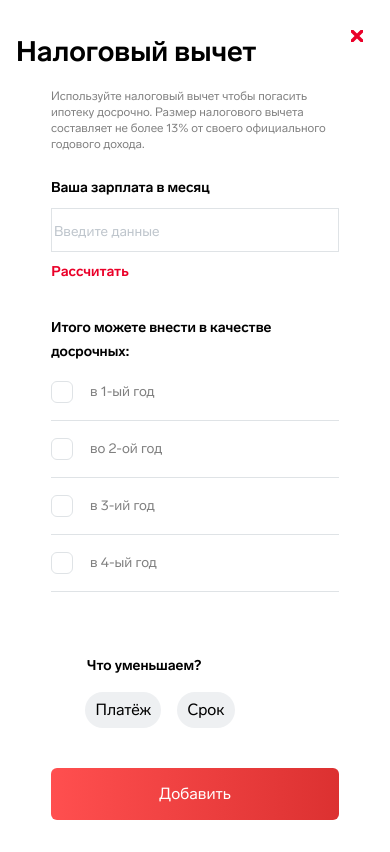
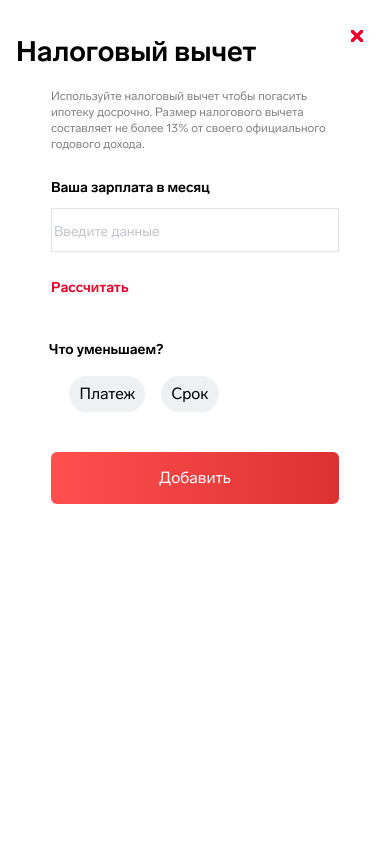
Before and after one commit to snobiwe/tax, a React (Create React App) app: page /page in a window 390 px wide. Built offline with nearby package versions, Linux system fonts and the light colour scheme.

Commit message:
доделаны Radio, сделан набросок бизнес-логики, реализовано раскрытие попапа

```diff
--- a/src/App.js
+++ b/src/App.js
@@ -1,4 +1,4 @@
-import React, { memo } from 'react'
+import React, { memo, useState, useCallback } from 'react'
 import './index.css'
 
 import { BrowserRouter as Router, Routes, Route } from 'react-router-dom'
@@ -13,6 +13,14 @@ import AddButton from './components/addButton/addButton'
 import CloseButton from './components/closeButton/closeButton'
 
 const App = memo(() => {
+  const [inputValue, setInputValue] = useState('')
+
+  const customInputValue = useCallback((e) => {
+    const value = e.target.value
+    setInputValue(value)
+    console.log(e.target.value)
+  }, [])
+
   return (
     <Router>
       <Routes>
@@ -31,9 +39,14 @@ const App = memo(() => {
             <Page
               popup={
                 <Popup
-                  salary={<SalaryForm />}
+                  salary={
+                    <SalaryForm
+                      customInputValue={customInputValue}
+                      inputValue={inputValue}
+                    />
+                  }
                   question={<QuestionForm />}
-                  advance={<AdvanceForm />}
+                  advance={<AdvanceForm value={inputValue * 12 * 0.13} />}
                   button={<AddButton />}
                   close={<CloseButton path="/" />}
                 />
--- a/src/components/advanceForm/advanceForm.css
+++ b/src/components/advanceForm/advanceForm.css
@@ -79,6 +79,13 @@
     background-image: url('../../images/Vectorcheck.svg');
   }
 
+  .advance_input:disabled+label::before {
+      background-color: #bec5cc;
+      background-image: url('../../images/Vectorcheck.svg');
+      border: none;
+      cursor: default;
+  }
+
   @media screen and (max-width: 780px) {
     .advance_fieldset {
         max-width: 389px;
--- a/src/components/advanceForm/advanceForm.js
+++ b/src/components/advanceForm/advanceForm.js
@@ -1,13 +1,29 @@
-import React, { memo } from 'react'
+import React, { memo, useState } from 'react'
 import './advanceForm.css'
 
 const AdvanceForm = memo(({ value }) => {
+  const [visibleForm, setVisibleForm] = useState(false)
+
   return (
     <fieldset className="advance_fieldset">
-      <legend className="advance_legend">
+      <button
+        onClick={(e) => {
+          e.preventDefault()
+          setVisibleForm(true)
+        }}
+        className="salary_button"
+      >
+        Рассчитать
+      </button>
+
+      {visibleForm && (
+        <p className="advance_legend">
           Итого можете внести в качестве досрочных:
-      </legend>
+        </p>
+      )}
+
       <ul className="advance_inputs">
+        {visibleForm && (
           <li className="advance_item">
             <input className="advance_input" type="checkbox" id="first"></input>
             <label htmlFor="first" className="advance_val">
@@ -15,13 +31,21 @@ const AdvanceForm = memo(({ value }) => {
               <span className="advance_span">в 1-ый год</span>
             </label>
           </li>
+        )}
+        {visibleForm && (
           <li className="advance_item">
-          <input className="advance_input" type="checkbox" id="second"></input>
+            <input
+              className="advance_input"
+              type="checkbox"
+              id="second"
+            ></input>
             <label htmlFor="second" className="advance_val">
               {value}
               <span className="advance_span">во 2-ой год</span>
             </label>
           </li>
+        )}
+        {visibleForm && (
           <li className="advance_item">
             <input className="advance_input" type="checkbox" id="third"></input>
             <label htmlFor="third" className="advance_val">
@@ -29,13 +53,20 @@ const AdvanceForm = memo(({ value }) => {
               <span className="advance_span">в 3-ий год</span>
             </label>
           </li>
+        )}
+        {visibleForm && (
           <li className="advance_item">
-          <input className="advance_input" type="checkbox" id="fourth"></input>
+            <input
+              className="advance_input"
+              type="checkbox"
+              id="fourth"
+            ></input>
             <label htmlFor="fourth" className="advance_val">
               {value}
               <span className="advance_span">в 4-ый год</span>
             </label>
           </li>
+        )}
       </ul>
     </fieldset>
   )
--- a/src/components/closeButton/closeButton.css
+++ b/src/components/closeButton/closeButton.css
@@ -25,5 +25,7 @@
     .close_button{
         min-width: 12px;
         min-height: 12px;
+        top: 22px;
+        right: 22px;
     }
 }
--- a/src/components/questionForm/questionForm.css
+++ b/src/components/questionForm/questionForm.css
@@ -3,15 +3,15 @@
     flex-direction: row;
     align-items: center;
     border: none;
-    margin: 24px auto 0;
+    margin: 0 auto ;
     max-width: 488px;
     max-height: 36px;
     padding: 0;
-
+    margin: 24px 32px 0;
 }
 
 .question_title {
-    margin-right: 32px;
+    margin-right: 76px;
     line-height: 24px;
     font-size: 14px;
     font-weight: 500;
@@ -65,8 +65,9 @@
         max-width: 288px;
         flex-direction: column;
         max-height: none;
-
-        margin-left: 16px;
+        position: relative;
+        left: auto;
+        margin: 0;
     }
 
 
--- a/src/components/questionForm/questionForm.js
+++ b/src/components/questionForm/questionForm.js
@@ -1,19 +1,42 @@
-import React, { memo } from 'react'
+import React, { memo, useState } from 'react'
 import './questionForm.css'
 
 const QuestionForm = memo(() => {
+  const Radio = memo(({ text, value, checked }) => {
+    return (
+      <label className="radio">
+        <input
+          onChange={changeValue}
+          checked={checked}
+          className="radio-btn"
+          type="radio"
+          value={value}
+        ></input>
+        <span className="input_span">{text}</span>
+      </label>
+    )
+  })
+  const [value, setValue] = useState(false)
+  const changeValue = (e) => {
+    setValue(e.target.value)
+    console.log(e.target.value)
+  }
   return (
     <fieldset className="question_fieldset">
       <p className="question_title">Что уменьшаем?</p>
       <div>
-        <label className="radio">
-          <input className="radio-btn" type="radio" value="payment"></input>
-          <span className="input_span">Платёж</span>
-        </label>
-        <label className="radio">
-          <input className="radio-btn" type="radio" value="date"></input>
-          <span className="input_span">Срок</span>
-        </label>
+        <Radio
+          value={'Платеж'}
+          onChange={changeValue}
+          checked={value === 'Платеж' ? true : false}
+          text={'Платеж'}
+        />
+        <Radio
+          value={'Срок'}
+          onChange={changeValue}
+          checked={value === 'Срок' ? true : false}
+          text={'Срок'}
+        />
       </div>
     </fieldset>
   )
--- a/src/components/salaryForm/salaryForm.js
+++ b/src/components/salaryForm/salaryForm.js
@@ -1,14 +1,22 @@
 import React, { memo } from 'react'
+
 import './salaryForm.css'
 
-const SalaryForm = memo(() => {
+const SalaryForm = memo(({ inputValue, customInputValue, onSubmit }) => {
   return (
     <fieldset className="salary_fieldset">
       <legend className="popup_legend">Ваша зарплата в месяц</legend>
-      <input className="salary_input" type="text" placeholder="Введите данные">
+
+      <input
+        value={inputValue}
+        onChange={customInputValue}
+        className="salary_input"
+        type="text"
+        placeholder="Введите данные"
+        onSubmit={onSubmit}
+      >
         {}
       </input>
-      <button className="salary_button">Рассчитать</button>
     </fieldset>
   )
 })
--- a/src/components/start_button/start_button.css
+++ b/src/components/start_button/start_button.css
@@ -14,7 +14,7 @@ button:disabled {
     filter: none;
 }
 
-.button:hover:enabled   {
+.button:hover:enabled {
     cursor: pointer;
     background: #ffffff;
     color: black;
@@ -23,9 +23,25 @@ button:disabled {
 
 .button_text {
     font-family: 'LabGrotesque', sans-serif;
-    color: white;
+    /* color: white; */
     text-decoration: none;
     line-height: 24px;
     font-size: 16px;
     margin: 0 auto;
 }
+
+
+
+@media screen and (max-width: 450px) {
+
+
+    .button {
+        max-width: 149px;
+    }
+
+    .button_text {
+        line-height: 16px;
+        font-size: 12px;
+    }
+
+}
--- /dev/null
+++ b/src/context.js
@@ -0,0 +1,3 @@
+import React from 'react'
+
+export const Context = React.createContext()
--- a/src/screens/popup/popup.css
+++ b/src/screens/popup/popup.css
@@ -5,6 +5,8 @@
     display: flex;
     justify-content: center;
 }
+
+
 
 .popup_container {
     max-width: 552px;
@@ -51,10 +53,11 @@
 @media screen and (max-width: 450px) {
 
 
+
     .popup_container {
         width: 100%;
         border-radius: 0;
-        max-height: none;
+        min-height: 100vh;
     }
 
     .popup_title {
```
Lines whose indentation alone changed are shown as unchanged.
